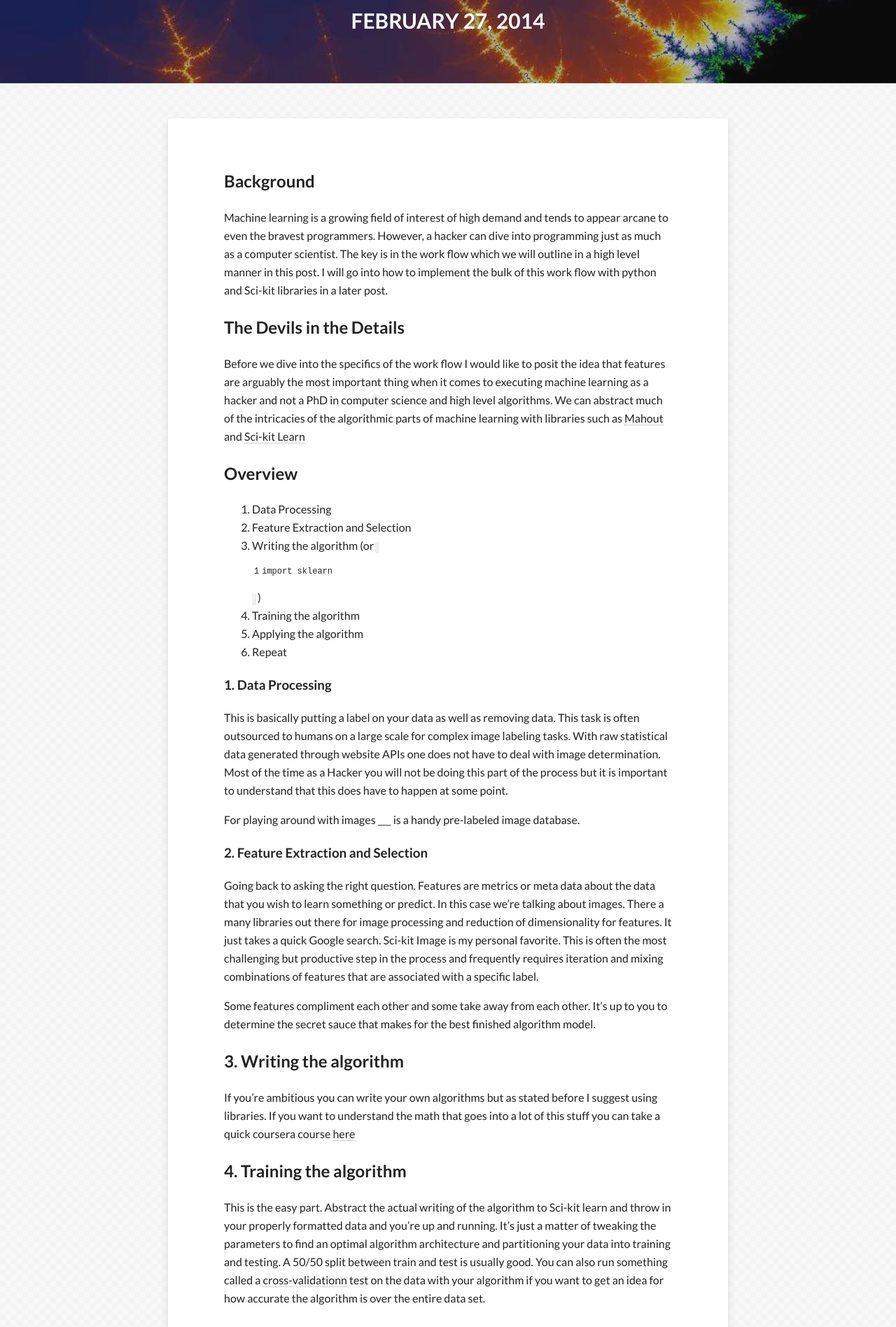
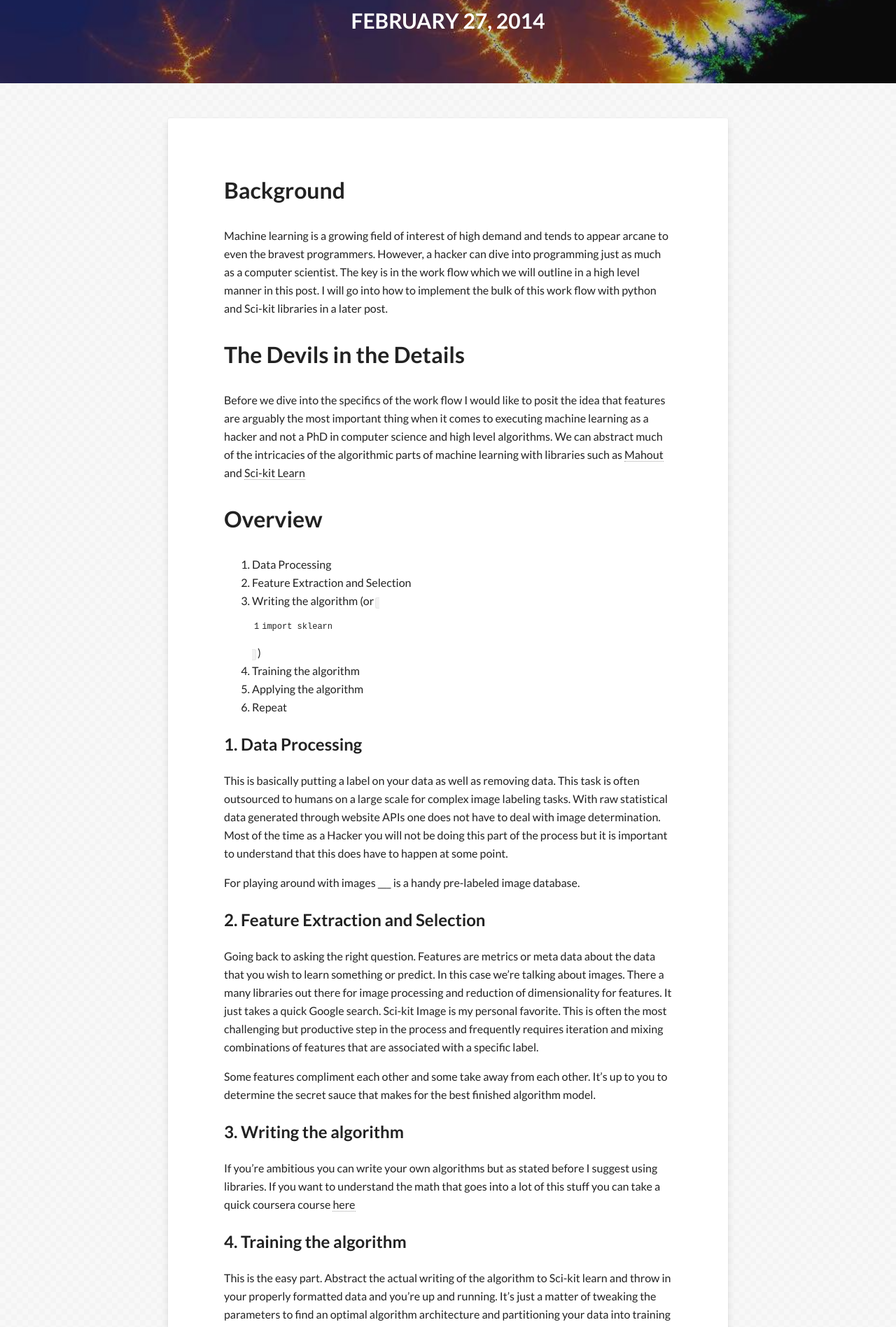
Before and after one commit to Eduardo-Cabrera/HarleyKwyn.github.io, a Jekyll site: the page built from _posts/2014-02-27-machine-learning-work-flow.md, in a window 1280 px wide. Shown: the part 321-2218 px from the top of the page at 70% size. Built offline with Jekyll 4.4.1, drawn with Linux system fonts in a browser that asks for light colours; nearby versions of some CDN libraries; Markdown is read by kramdown in place of the engine named in the settings; comment, search, counter and statistics services are not loaded.

```diff
--- a/_posts/2014-02-27-machine-learning-work-flow.md
+++ b/_posts/2014-02-27-machine-learning-work-flow.md
@@ -10,15 +10,15 @@ comments: true
 share: true
 ---
 
-##Background
+#Background
 
 Machine learning is a growing field of interest of high demand and tends to appear arcane to even the bravest programmers. However, a hacker can dive into programming just as much as a computer scientist. The key is in the work flow which we will outline in a high level manner in this post. I will go into how to implement the bulk of this work flow with python and Sci-kit libraries in a later post.
 
-##The Devils in the Details
+#The Devils in the Details
 
 Before we dive into the specifics of the work flow I would like to posit the idea that features are arguably the most important thing when it comes to executing machine learning as a hacker and not a PhD in computer science and high level algorithms. We can abstract much of the intricacies of the algorithmic parts of machine learning with libraries such as [Mahout](https://mahout.apache.org/) and [Sci-kit Learn](http://scikit-learn.org/)
 
-##Overview
+#Overview
 
 1. Data Processing
 2. Feature Extraction and Selection
@@ -27,13 +27,13 @@ Before we dive into the specifics of the work flow I would like to posit the ide
 5. Applying the algorithm
 6. Repeat
 
-###1. Data Processing
+##1. Data Processing
 
 This is basically putting a label on your data as well as removing data. This task is often outsourced to humans on a large scale for complex image labeling tasks. With raw statistical data generated through website APIs one does not have to deal with image determination. Most of the time as a Hacker you will not be doing this part of the process but it is important to understand that this does have to happen at some point.
 
 For playing around with images ___ is a handy pre-labeled image database.
 
-###2. Feature Extraction and Selection
+##2. Feature Extraction and Selection
 
 Going back to asking the right question. Features are metrics or meta data about the data that you wish to learn something or predict. In this case we're talking about images. There a many libraries out there for image processing and reduction of dimensionality for features. It just takes a quick Google search. Sci-kit Image is my personal favorite. This is often the most challenging but productive step in the process and frequently requires iteration and mixing combinations of features that are associated with a specific label.
 
```
